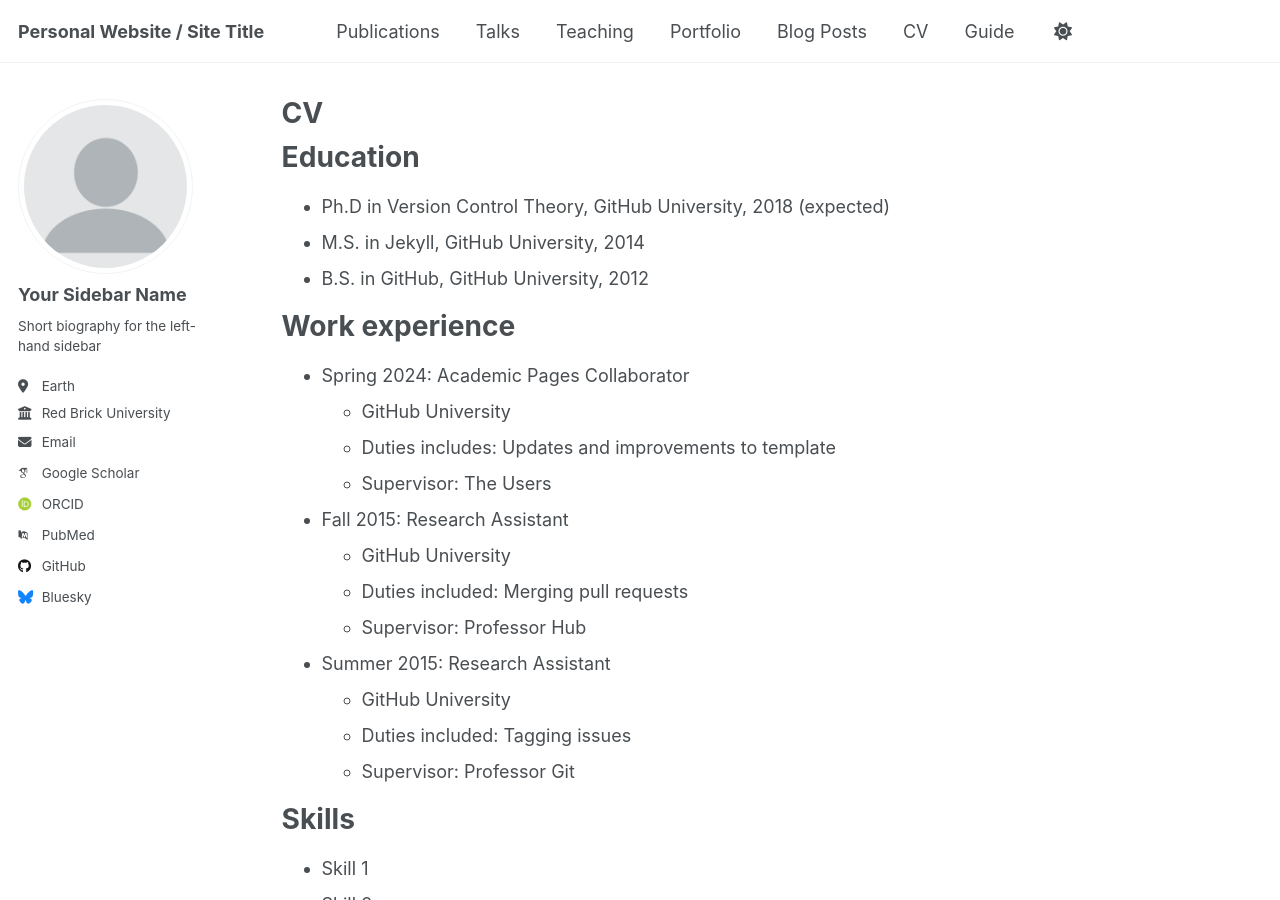
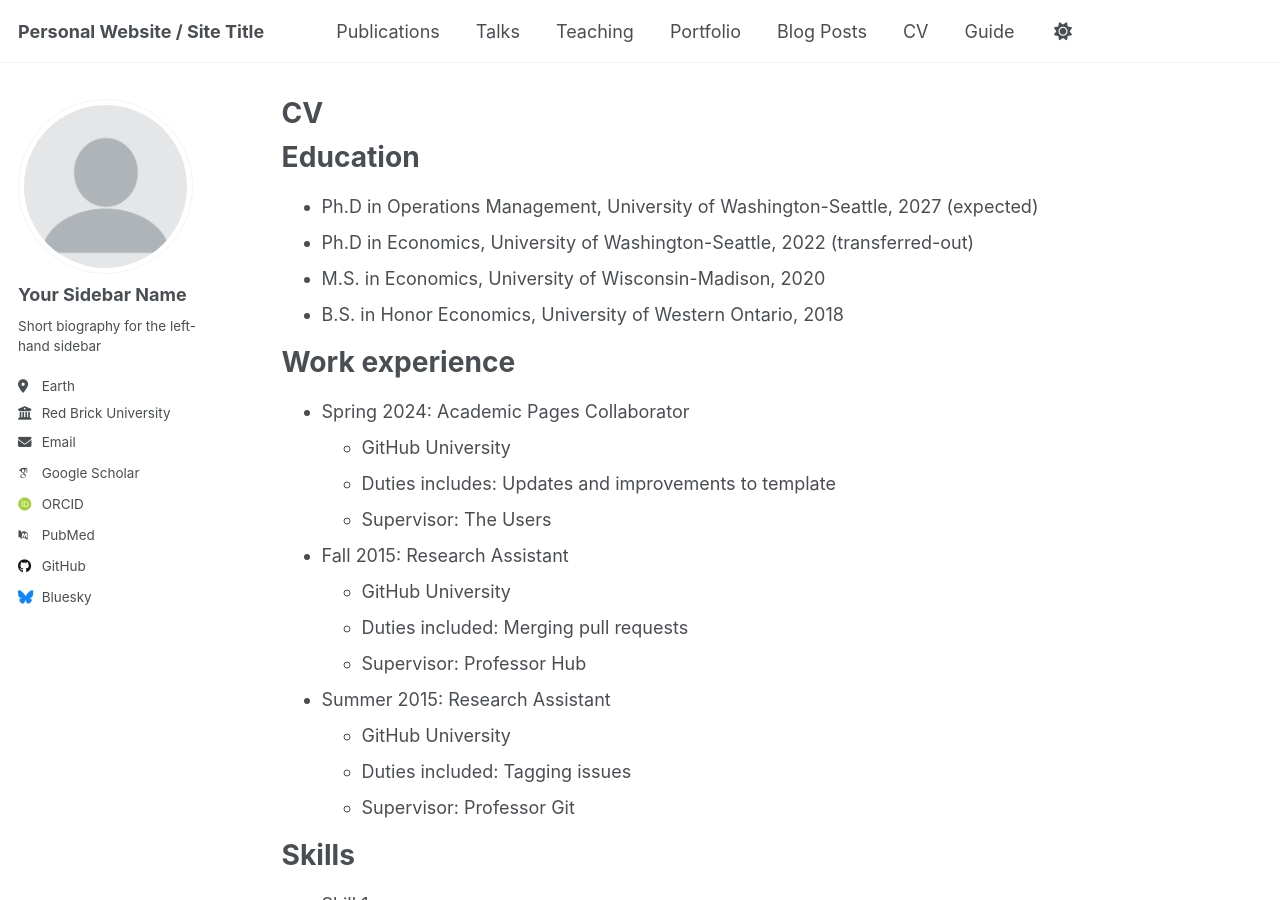
Before and after one commit to MithrandiRAaron/mithrandiraaron.github.io, a Jekyll site: the page built from _pages/cv.md, in a window 1280 px wide and 900 px high. Built offline with Jekyll 4.4.1, drawn with Linux system fonts in a browser that asks for light colours; some web fonts are replaced.

Commit message:
Update cv.md

```diff
--- a/_pages/cv.md
+++ b/_pages/cv.md
@@ -11,9 +11,10 @@ redirect_from:
 
 Education
 ======
-* Ph.D in Version Control Theory, GitHub University, 2018 (expected)
-* M.S. in Jekyll, GitHub University, 2014
-* B.S. in GitHub, GitHub University, 2012
+* Ph.D in Operations Management, University of Washington-Seattle, 2027 (expected)
+* Ph.D in Economics, University of Washington-Seattle, 2022 (transferred-out)
+* M.S. in Economics, University of Wisconsin-Madison, 2020
+* B.S. in Honor Economics, University of Western Ontario, 2018
 
 Work experience
 ======
```
